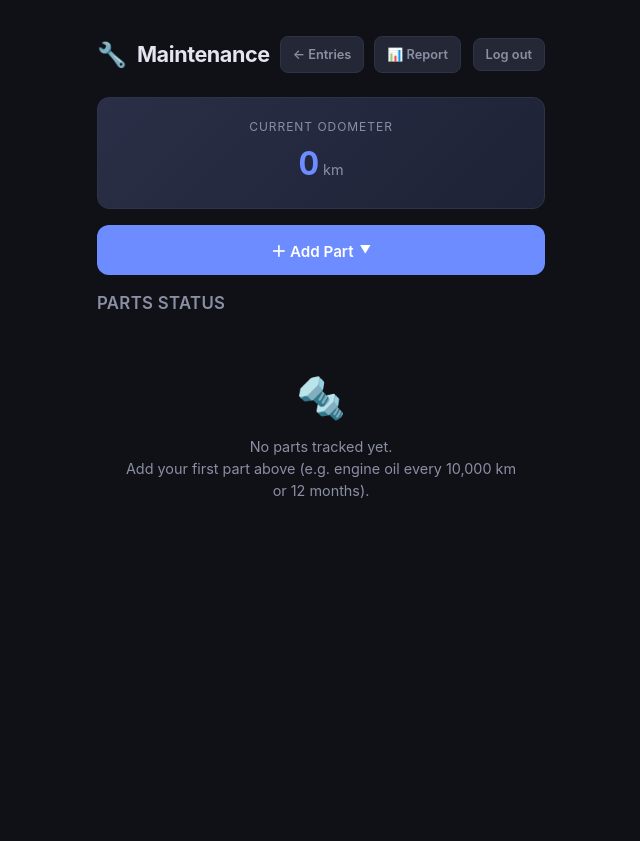
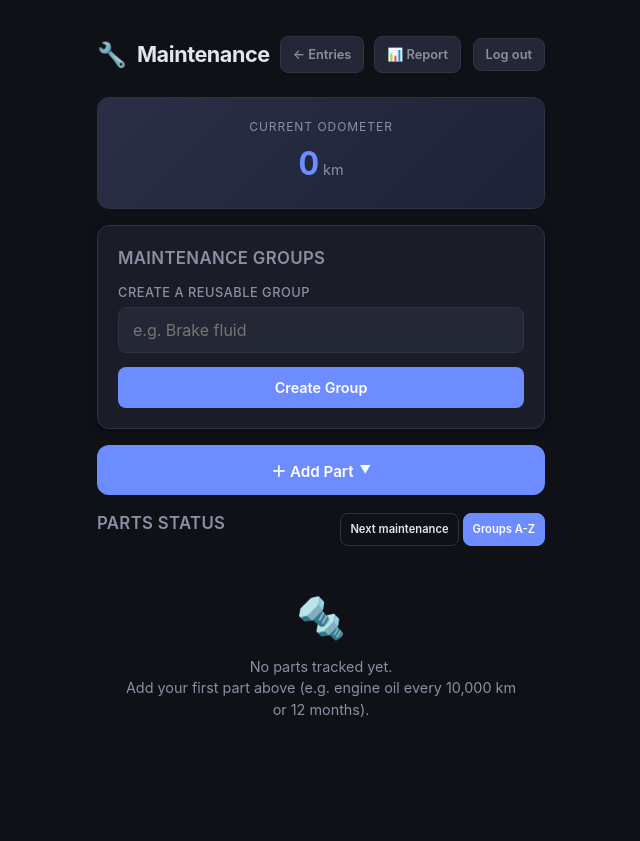
Before and after one commit to LGsus20/odotracker, a Django app: page /maintenance/?sort=groups in a window 1280 px wide. Shown: the whole page, without its empty margins (319-959 px from the left). Before the commit the page ends 498 px from the top, so only its background shows below. Run offline with Django 5.2, Linux system fonts and the light colour scheme; the visitor is signed in with stand-in values (Sample User, id 1); data that the repository does not hold is empty; parts of the project's set-up code (start-up, migrations or seed data) failed here and were passed over.

Commit message:
Added groups for tracking same parts and added an additional ordering type for parts

```diff
--- a/tracker/forms.py
+++ b/tracker/forms.py
@@ -47,28 +47,27 @@ class PartForm(forms.ModelForm):
             'note': forms.Textarea(attrs={'maxlength': 524}),
         }
 
-    group_name = forms.CharField(
-        required=False,
-        label='Shared maintenance group',
-        help_text='Use the same group for related actions such as inspection and replacement.',
-    )
-
     def __init__(self, *args, **kwargs):
         super().__init__(*args, **kwargs)
-        if self.instance and self.instance.group:
-            self.fields['group_name'].initial = self.instance.group.name
+        self.fields['group'].queryset = MaintenanceGroup.objects.order_by('name')
+        self.fields['group'].empty_label = 'No group'
 
-    def clean(self):
-        cleaned_data = super().clean()
-        group_name = cleaned_data.get('group_name', '').strip()
-        group = cleaned_data.get('group')
-        if group_name:
-            cleaned_data['group'] = MaintenanceGroup.objects.get_or_create(
-                name=group_name
-            )[0]
-        elif group:
-            cleaned_data['group'] = group
-        return cleaned_data
+
+class GroupForm(forms.ModelForm):
+    """Create a reusable maintenance group."""
+
+    class Meta:
+        model = MaintenanceGroup
+        fields = ['name']
+
+    def clean_name(self):
+        name = ' '.join(self.cleaned_data['name'].split())
+        existing = MaintenanceGroup.objects.filter(name__iexact=name)
+        if self.instance.pk:
+            existing = existing.exclude(pk=self.instance.pk)
+        if existing.exists():
+            raise forms.ValidationError('A group with this name already exists.')
+        return name
 
 
 class ServiceForm(forms.Form):
--- a/tracker/services.py
+++ b/tracker/services.py
@@ -20,6 +20,8 @@ STATE_OK = 'ok'
 STATE_DUE_SOON = 'due_soon'
 STATE_OVERDUE = 'overdue'
 STATE_NO_SERVICE = 'no_service'
+SORT_URGENCY = 'urgency'
+SORT_GROUPS = 'groups'
 
 # Urgency order used to sort the status page.
 _STATE_ORDER = [STATE_OVERDUE, STATE_DUE_SOON, STATE_OK, STATE_NO_SERVICE]
@@ -133,11 +135,28 @@ def part_status(part, services, current_km, today):
     return PartStatus(part, state, last_service, services, km, time)
 
 
-def build_part_statuses(parts, current_km, today):
-    """Statuses for all parts, sorted by urgency (overdue first)."""
+def _urgency_sort_key(status):
+    return _STATE_ORDER.index(status.state), status.part.name.lower()
+
+
+def _group_sort_key(status):
+    group = status.part.group
+    if group:
+        return (
+            0,
+            group.name.lower(),
+            _STATE_ORDER.index(status.state),
+            status.part.name.lower(),
+        )
+    return (1, '', _STATE_ORDER.index(status.state), status.part.name.lower())
+
+
+def build_part_statuses(parts, current_km, today, sort_mode=SORT_URGENCY):
+    """Statuses sorted by urgency or alphabetically by maintenance group."""
     statuses = [
         part_status(part, list(part.services.all()), current_km, today)
         for part in parts
     ]
-    statuses.sort(key=lambda s: (_STATE_ORDER.index(s.state), s.part.name.lower()))
+    sort_key = _group_sort_key if sort_mode == SORT_GROUPS else _urgency_sort_key
+    statuses.sort(key=sort_key)
     return statuses
--- a/tracker/static/styles.css
+++ b/tracker/static/styles.css
@@ -46,6 +46,24 @@ main{
 /* ---------- Typography ---------- */
 h1{font-size:1.35rem;font-weight:700;letter-spacing:-.02em}
 h2{font-size:1.05rem;font-weight:600;color:var(--text-dim);letter-spacing:.02em;text-transform:uppercase;margin-bottom:12px}
+.section-heading{
+  display:flex;
+  align-items:center;
+  justify-content:space-between;
+  gap:12px;
+}
+.section-heading h2{margin-bottom:12px}
+.sort-toggle{
+  display:flex;
+  flex-shrink:0;
+  gap:4px;
+}
+.sort-toggle .btn{font-size:.7rem;padding:7px 9px}
+.sort-toggle .btn.active{
+  background:var(--accent);
+  border-color:var(--accent);
+  color:#fff;
+}
 
 /* ---------- Header ---------- */
 .header{
--- a/tracker/templates/tracker/maintenance.html
+++ b/tracker/templates/tracker/maintenance.html
@@ -29,6 +29,22 @@
     </ul>
   {% endif %}
 
+  <!-- Group creator -->
+  <div class="card">
+    <h2>Maintenance Groups</h2>
+    <form method="post" action="{% url 'maintenance' %}" novalidate>
+      {% csrf_token %}
+      <input type="hidden" name="action" value="add_group">
+      <div class="form-group{% if group_form.name.errors %} has-error{% endif %}">
+        <label for="group_name">Create a reusable group</label>
+        <input id="group_name" name="name" type="text" placeholder="e.g. Brake fluid"
+               value="{{ group_form.name.value|default_if_none:"" }}">
+        {% for err in group_form.name.errors %}<span class="field-error">{{ err }}</span>{% endfor %}
+      </div>
+      <button type="submit" class="btn btn-primary">Create Group</button>
+    </form>
+  </div>
+
   <!-- Part form: add mode (collapsible) or edit mode (always open) -->
   {% if editing_part %}
     <div class="card">
@@ -39,12 +55,10 @@
             {% for err in part_form.non_field_errors %}<li>{{ err }}</li>{% endfor %}
           </ul>
         {% endif %}
-        <div class="form-group{% if part_form.group_name.errors %} has-error{% endif %}">
-          <label for="part_group_name">Shared maintenance group</label>
-          <input id="part_group_name" name="group_name" type="text" placeholder="e.g. Brake fluid"
-                 value="{{ part_form.group_name.value|default_if_none:"" }}">
-          <small>Use one group for related actions such as Inspection and Replacement.</small>
-          {% for err in part_form.group_name.errors %}<span class="field-error">{{ err }}</span>{% endfor %}
+        <div class="form-group{% if part_form.group.errors %} has-error{% endif %}">
+          <label for="id_group">Maintenance group</label>
+          {{ part_form.group }}
+          {% for err in part_form.group.errors %}<span class="field-error">{{ err }}</span>{% endfor %}
         </div>
         <div class="form-group{% if part_form.name.errors %} has-error{% endif %}">
           <label for="part_name">Part name</label>
@@ -91,12 +105,10 @@
                 {% for err in part_form.non_field_errors %}<li>{{ err }}</li>{% endfor %}
               </ul>
             {% endif %}
-            <div class="form-group{% if part_form.group_name.errors %} has-error{% endif %}">
-              <label for="part_group_name">Shared maintenance group</label>
-              <input id="part_group_name" name="group_name" type="text" placeholder="e.g. Brake fluid"
-                     value="{{ part_form.group_name.value|default_if_none:"" }}">
-              <small>Use one group for related actions such as Inspection and Replacement.</small>
-              {% for err in part_form.group_name.errors %}<span class="field-error">{{ err }}</span>{% endfor %}
+            <div class="form-group{% if part_form.group.errors %} has-error{% endif %}">
+              <label for="id_group">Maintenance group</label>
+              {{ part_form.group }}
+              {% for err in part_form.group.errors %}<span class="field-error">{{ err }}</span>{% endfor %}
             </div>
             <div class="form-group{% if part_form.name.errors %} has-error{% endif %}">
               <label for="part_name">Part name</label>
@@ -131,11 +143,6 @@
 
   <!-- Log service form (only when at least one part exists) -->
   {% if statuses and not editing_part %}
-    <button type="button" class="toggle-form{% if service_open %} open{% endif %}"
-            id="toggle-service-form" data-target="service-form-wrapper">
-      <span>🔧 Log Service</span>
-      <span class="chevron">▼</span>
-    </button>
     <div class="form-wrapper{% if service_open %} open{% endif %}" id="service-form-wrapper">
       <div>
         <div class="card">
@@ -187,7 +194,15 @@
   {% endif %}
 
   <!-- Parts status -->
-  <h2>Parts Status</h2>
+  <div class="section-heading">
+    <h2>Parts Status</h2>
+    <div class="sort-toggle" aria-label="Maintenance order">
+      <a class="btn btn-neutral{% if sort_mode == 'urgency' %} active{% endif %}"
+         href="{% url 'maintenance' %}">Next maintenance</a>
+      <a class="btn btn-neutral{% if sort_mode == 'groups' %} active{% endif %}"
+         href="{% url 'maintenance' %}?sort=groups">Groups A-Z</a>
+    </div>
+  </div>
 
   <div class="entries-list">
     {% for s in statuses %}
--- a/tracker/views.py
+++ b/tracker/views.py
@@ -15,9 +15,9 @@ from django.utils import timezone
 from django.shortcuts import render, redirect, get_object_or_404
 from django.views.decorators.http import require_POST
 
-from .forms import EntryForm, PartForm, ServiceForm
+from .forms import EntryForm, GroupForm, PartForm, ServiceForm
 from .models import MaintenanceEntry, MaintenanceGroup, Part, ServiceRecord
-from .services import build_part_statuses
+from .services import SORT_GROUPS, SORT_URGENCY, build_part_statuses
 
 # Maximum accepted size for an uploaded backup file (10 MB).
 IMPORT_MAX_BYTES = 10 * 1024 * 1024
@@ -103,18 +103,25 @@ def _create_service_record(data):
     return ServiceRecord.objects.create(part=part, entry=entry)
 
 
-def _render_maintenance(request, *, part_form=None, service_form=None, editing_part=None):
+def _render_maintenance(
+    request, *, part_form=None, group_form=None, service_form=None, editing_part=None
+):
     """Render the maintenance page, creating whichever forms are not given.
 
     Bound forms (after a failed validation) are passed in so the user's input
     and errors survive; unbound forms are built here with sensible defaults.
     """
     current_km = _current_km()
-    parts = Part.objects.prefetch_related(
+    sort_mode = request.GET.get('sort')
+    if sort_mode not in {SORT_URGENCY, SORT_GROUPS}:
+        sort_mode = SORT_URGENCY
+    parts = Part.objects.select_related('group').prefetch_related(
         Prefetch('services', queryset=ServiceRecord.objects.select_related('entry'))
     )
     if part_form is None:
         part_form = PartForm(instance=editing_part) if editing_part else PartForm()
+    if group_form is None:
+        group_form = GroupForm()
     if service_form is None:
         initial = {'kilometers': current_km}
         if request.method == 'GET':
@@ -123,13 +130,17 @@ def _render_maintenance(request, *, part_form=None, service_form=None, editing_p
         service_form = ServiceForm(initial=initial)
 
     return render(request, 'tracker/maintenance.html', {
-        'statuses': build_part_statuses(parts, current_km, timezone.localdate()),
+        'statuses': build_part_statuses(
+            parts, current_km, timezone.localdate(), sort_mode=sort_mode
+        ),
         'part_form': part_form,
+        'group_form': group_form,
         'service_form': service_form,
         'editing_part': editing_part,
         'current_km': current_km,
         'date_display': _display_date_from_post(request) if request.method == 'POST' else '',
         'service_open': bool(request.GET.get('part')) or service_form.is_bound,
+        'sort_mode': sort_mode,
     })
 
 
@@ -138,6 +149,13 @@ def maintenance(request):
     """The parts status page; also handles both of its creation forms."""
     if request.method == 'POST':
         action = request.POST.get('action')
+        if action == 'add_group':
+            group_form = GroupForm(request.POST)
+            if group_form.is_valid():
+                group = group_form.save()
+                messages.success(request, f'Group "{group.name}" was created.')
+                return redirect('maintenance')
+            return _render_maintenance(request, group_form=group_form)
         if action == 'add_part':
             part_form = PartForm(request.POST)
             if part_form.is_valid():
```
Also changed, not shown: tracker/tests.py (+49 -1 lines).
